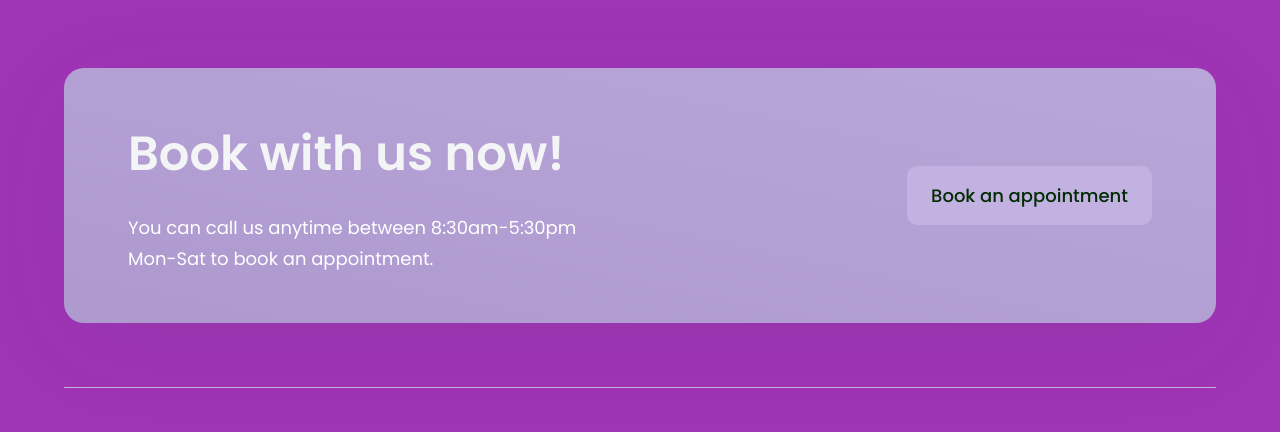
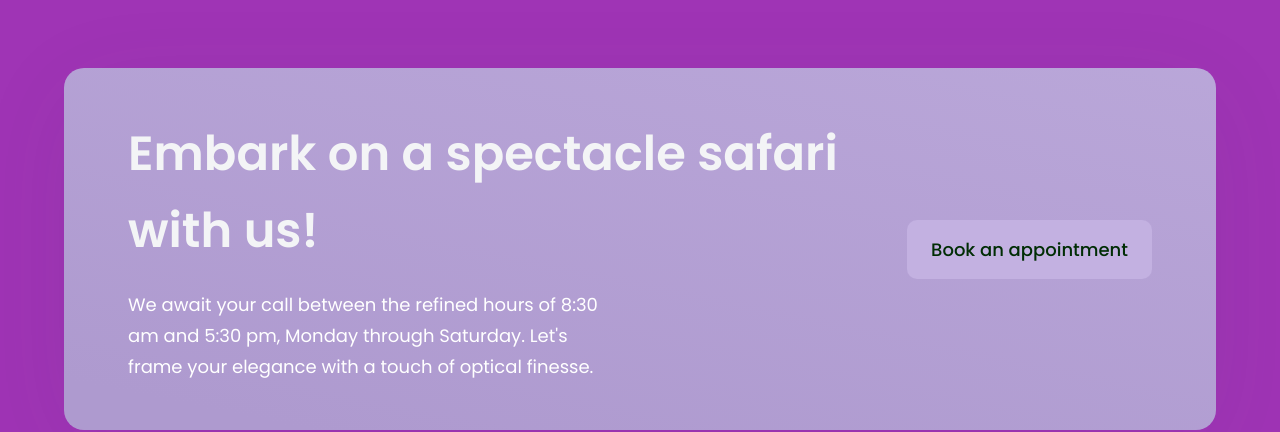
Before and after one commit to oyousaf/pollards, a React (Vite) app: page / in a window 1280 px wide. Shown: the part 5150-5582 px from the top of the page. Built offline with nearby package versions, Linux system fonts and the light colour scheme.

Commit message:
squashing bugs

```diff
--- a/src/components/CTA.jsx
+++ b/src/components/CTA.jsx
@@ -6,9 +6,11 @@ const CTA = () => (
     className={`${styles.flexCenter} ${styles.marginY} ${styles.padding} sm:flex-row flex-col bg-black-gradient-2 rounded-[20px] box-shadow`}
   >
     <div className="flex-1 flex flex-col">
-      <h2 className={styles.heading2}>Book with us now!</h2>
+      <h2 className={styles.heading2}>Embark on a spectacle safari with us!</h2>
       <p className={`${styles.paragraph} max-w-[470px] mt-5`}>
-        You can call us anytime between 8:30am-5:30pm Mon-Sat to book an appointment.
+        We await your call between the refined hours of 8:30 am and 5:30 pm,
+        Monday through Saturday. Let's frame your elegance with a touch of
+        optical finesse.
       </p>
     </div>
     <div className={`${styles.flexCenter} sm:ml-10 ml-0 sm:mt-0 mt-10`}>
```
